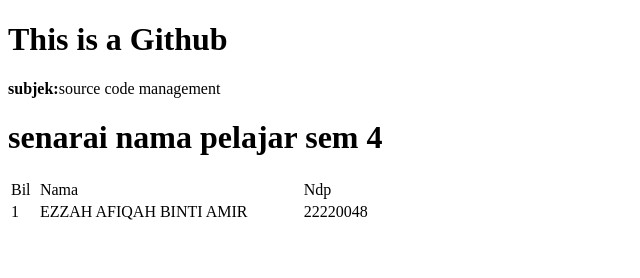
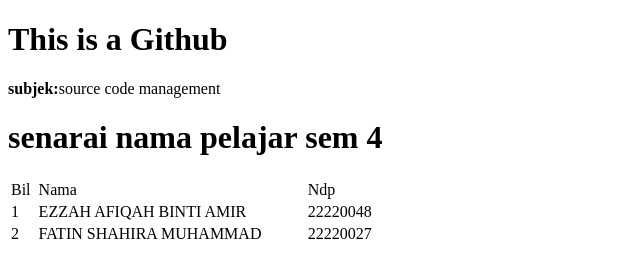
Before and after one commit to saadhil31/amalifinal.io, a plain HTML site: page index.html in a window 1280 px wide. Shown: the whole page, without its empty margins (0-640 px from the left). Drawn offline with Linux system fonts and the light colour scheme.

Commit message:
Update index.html
add name 2

```diff
--- a/index.html
+++ b/index.html
@@ -24,6 +24,11 @@
     <td>EZZAH AFIQAH BINTI AMIR</td>
     <td>22220048</td>
   </tr>
+    <tr>
+    <td>2</td>
+    <td>FATIN SHAHIRA MUHAMMAD</td>
+    <td>22220027</td>
+  </tr>
 </table>
 
 </body>
```
